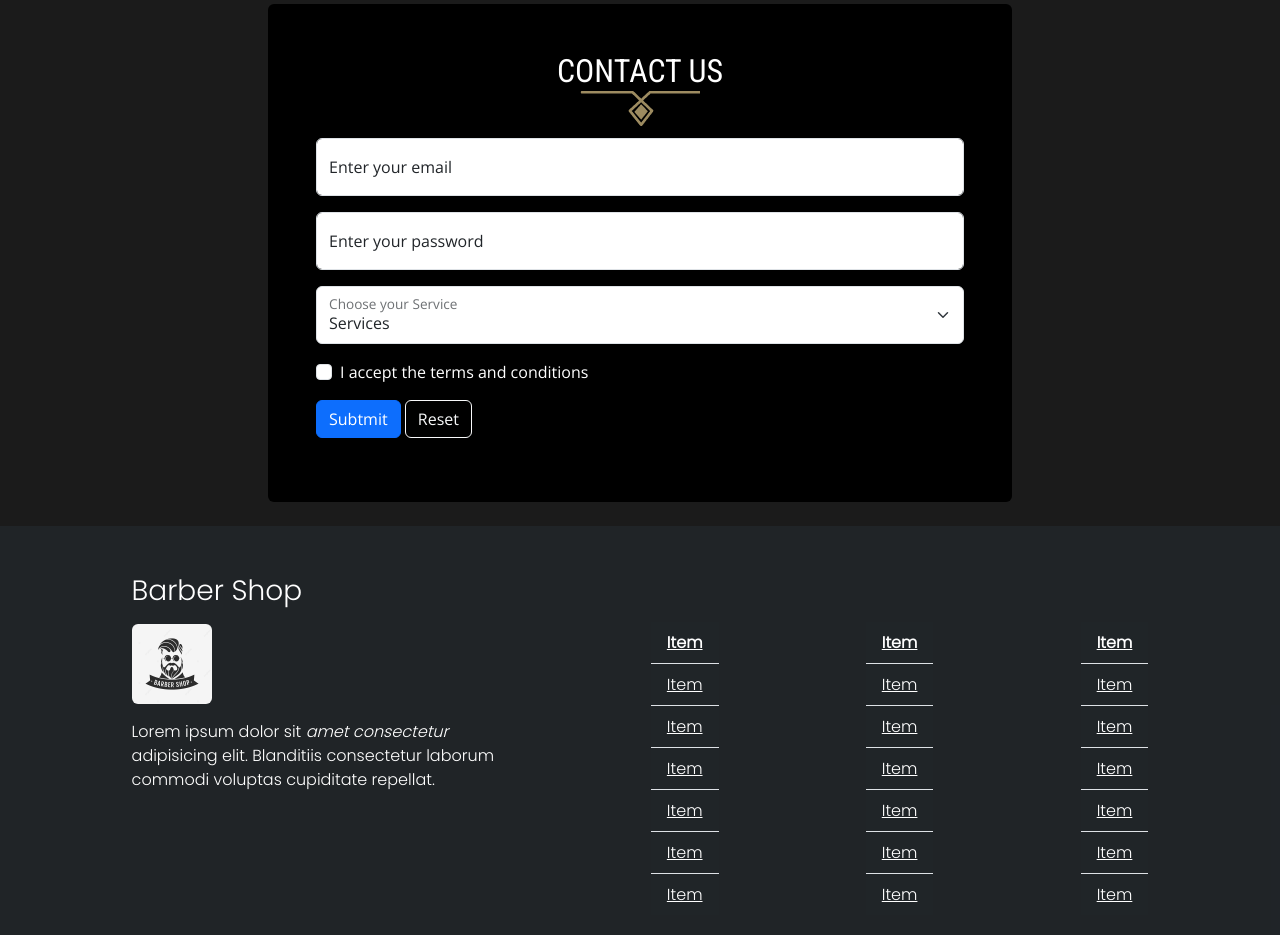
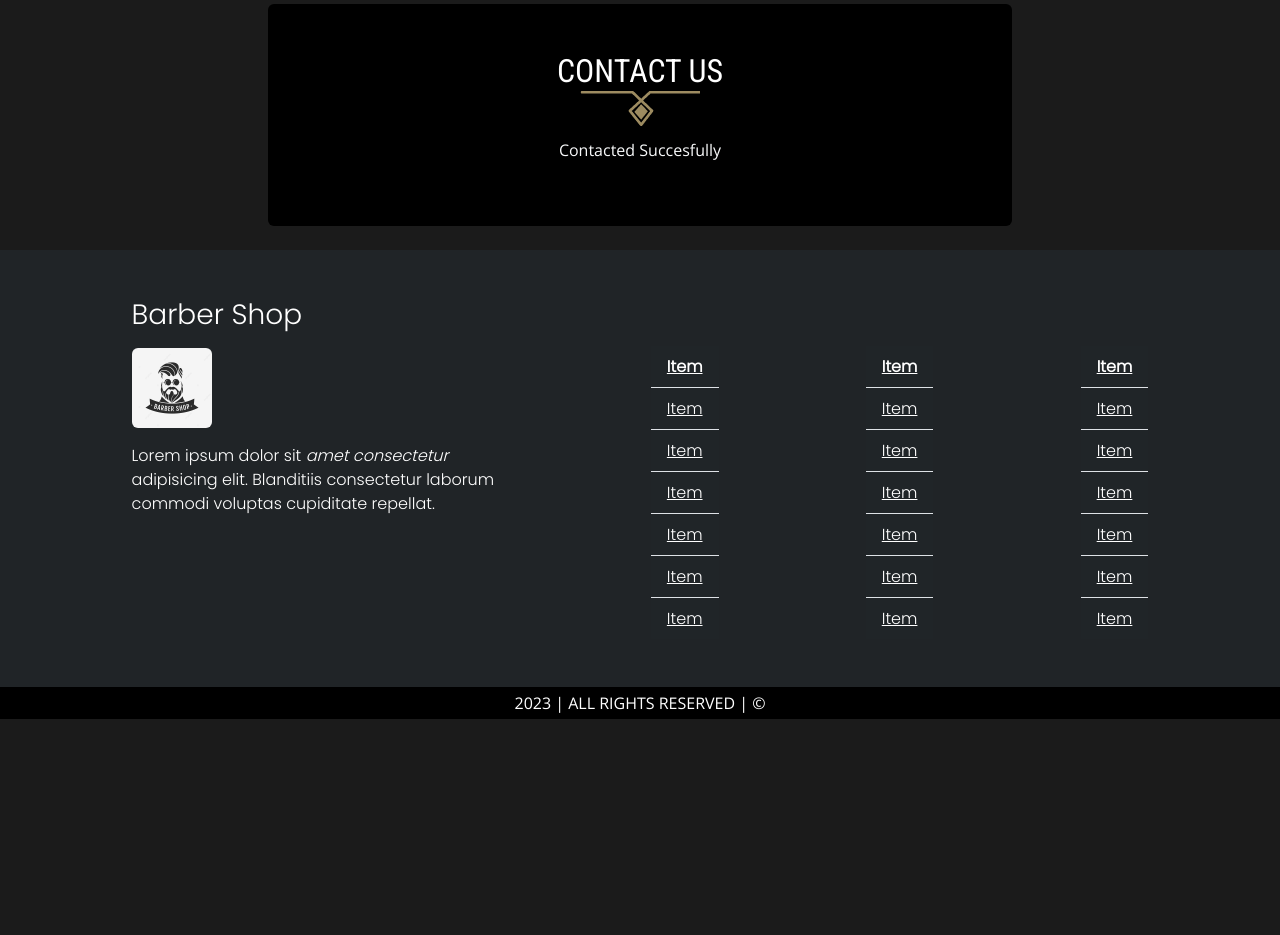
Before and after one commit to andriby/Barber-Shop, a plain HTML site: page contacted.html in a window 1280 px wide. Shown: the part 820-1755 px from the top of the page. After the commit the page ends 1539 px from the top, so only its background shows below. Drawn offline with nearby package versions, Linux system fonts and the light colour scheme.

Commit message:
se añadio el contacted

```diff
--- a/contact.html
+++ b/contacted.html
@@ -56,48 +56,7 @@
 
                     <h2 class="mb-5 text-white text-uppercase">Contact Us</h2>
 
-                    <form action="respuesta.html" method="get">
-
-                        <div class="mb-3">
-                            <div class="form-floating">
-                                <input type="email" class="form-control" placeholder="Email" id="emailTxt" required>
-                                <label for="emailTxt">Enter your email</label>
-                            </div>
-                        </div>
-
-                        <div class="mb-3">
-                            <div class="form-floating">
-                                <input type="password" class="form-control" placeholder="password" id="passTxt" required>
-                                <label for="passTxt">Enter your password</label>
-                            </div>
-                        </div>
-
-                        <div class="mb-3">
-                            <div class="form-floating">
-                                <select name="selectTxt" id="selectTxt" class="form-select" aria-label="floating label select example" required>
-                                    <option value="">Services</option>
-                                    <option value="2">Haircut</option>
-                                    <option value="3">Beard cut</option>
-                                    <option value="4">Paint Hair</option>
-                                </select>
-                                <label for="selectTxt">Choose your Service</label>
-                            </div>
-                        </div>
-
-                        <div class="mb-3">
-                            <div class="form-check">
-                                <input type="checkbox" class="form-check-input" id="checkSuccess" required>
-                                <label for="checkSuccess" class="form-check-label text-white">I accept the terms and conditions</label>
-                            </div>
-                        </div>
-
-                        <div class="mb-3">
-                            <button type="submit" class="btn btn-primary">Subtmit</button>
-                            <button class="btn btn-outline-light" type="reset">Reset</button>
-                        </div>
-
-                    </form>
-
+                    <p class="text-light text-center">Contacted Succesfully</p>
                 </div>
             </section>
         </div>
```
